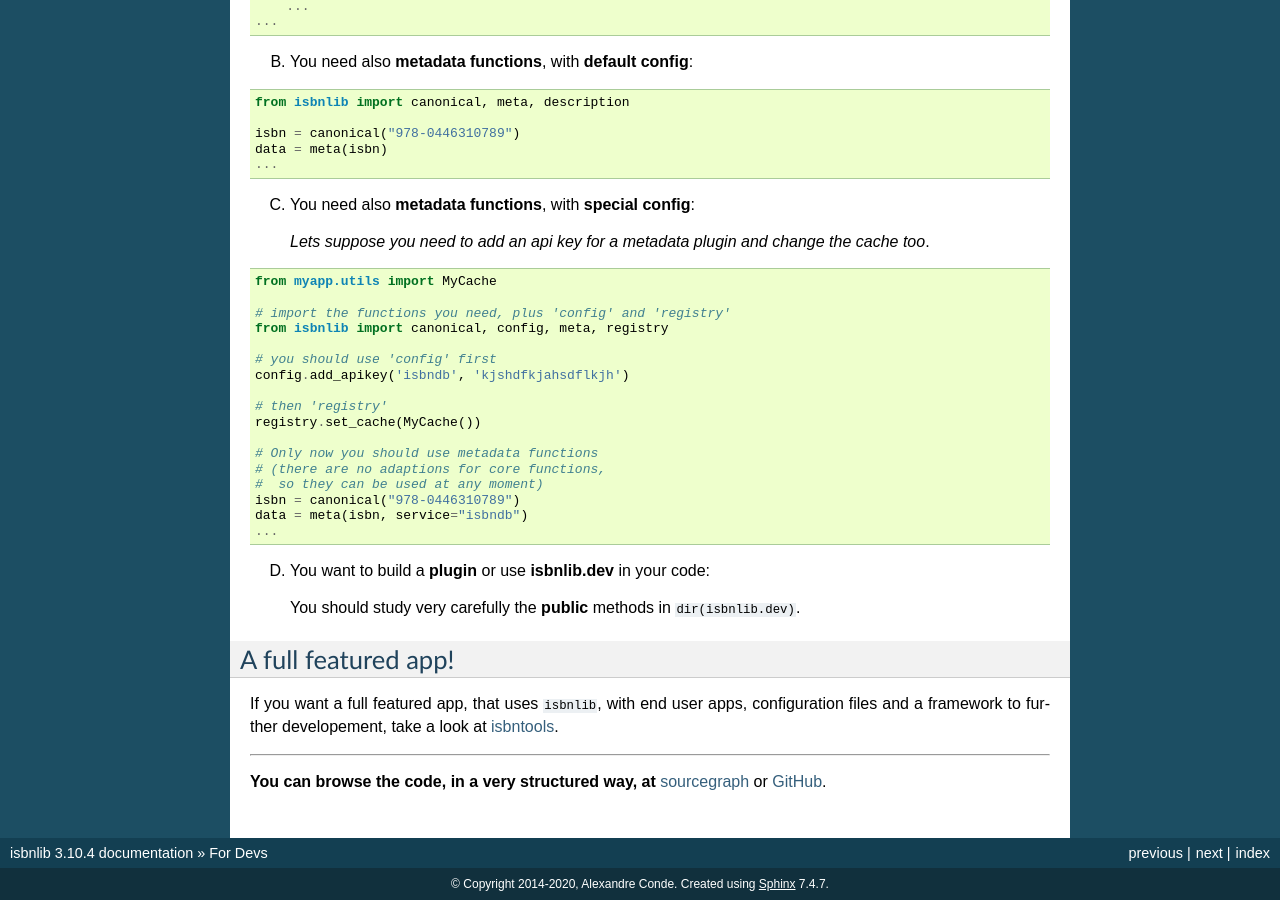
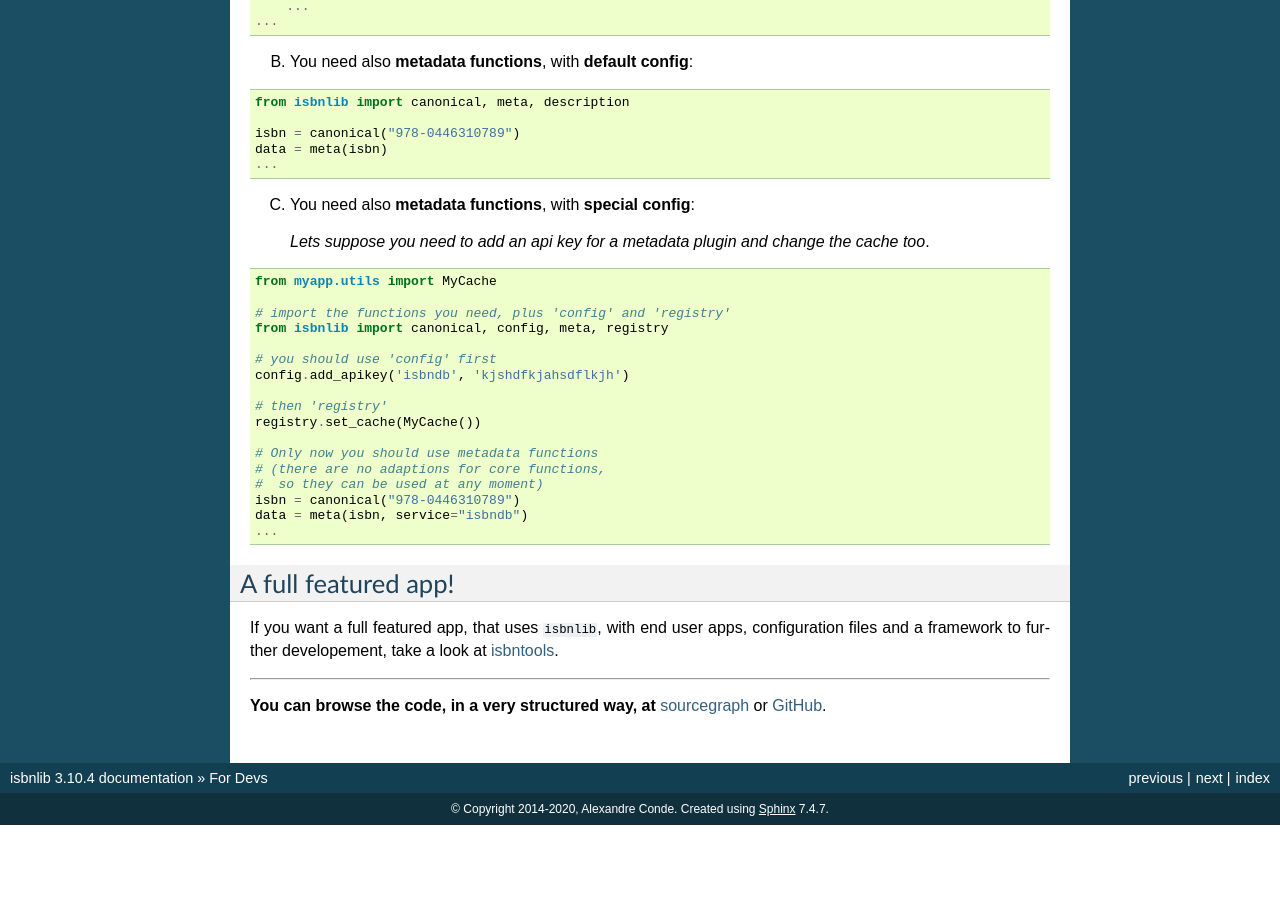
Before and after one commit to rysto3/isbnlib, a Sphinx documentation site: the page built from docs/devs.rst, in a window 1280 px wide and 900 px high, scrolled down 3704 px. Built offline with Sphinx 7.4.7, drawn with Linux system fonts in a browser that asks for light colours; after the commit the page ends 4529 px from its top, so only the background shows below that.

Commit message:
no plugins

```diff
--- a/README.rst
+++ b/README.rst
@@ -346,11 +346,6 @@ C. You need also **metadata functions**, with **special config**:
     ...
 
 
-D. You want to build a **plugin** or use **isbnlib.dev** in your code:
-
-   You should study very carefully the **public** methods in ``dir(isbnlib.dev)``.
-
-
 
 Caveats
 -------
--- a/docs/devs.rst
+++ b/docs/devs.rst
@@ -273,12 +273,6 @@ C. You need also **metadata functions**, with **special config**:
     ...
 
 
-D. You want to build a **plugin** or use **isbnlib.dev** in your code:
-
-   You should study very carefully the **public** methods in ``dir(isbnlib.dev)``.
-
-
-
 
 
 A full featured app!
```
